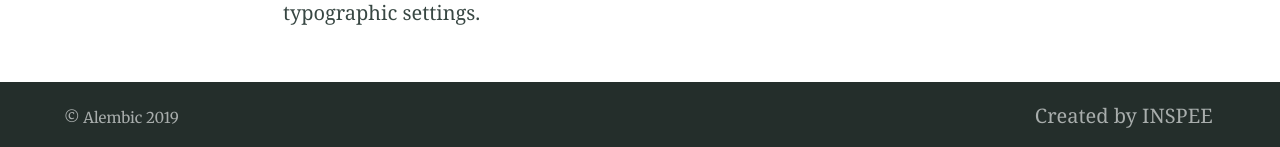
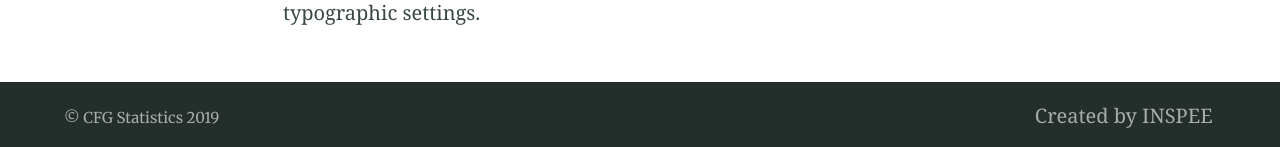
Before and after one commit to inspee-hisr/cfg_analysis_web, a Jekyll site: the page built from index.md, in a window 1280 px wide and 900 px high, scrolled down 4959 px. Shown: the part 750-897 px from the top of the window. Built offline with Jekyll 4.4.1, drawn with Linux system fonts in a browser that asks for light colours; our own code applies the rules of GitHub Pages for plain Markdown files.

Commit message:
CFG logos url

```diff
--- a/_config.yml
+++ b/_config.yml
@@ -82,13 +82,13 @@
 # 7. Site settings
 encoding: utf-8 # Make sure the encoding is right
 lang: en-GB # Set the site language
-title: "Alembic" # Site name or title, also used in jekyll-seo-tag
+title: "CFG Statistics" # Site name or title, also used in jekyll-seo-tag
 logo: "CFG_statistics/assets/logos/logo.svg" # Site logo, also used in jekyll-seo-tag
 description: "Alembic is a starting point for Jekyll projects. Rather than starting from scratch, this boilerplate is designed to get the ball rolling immediately" # Site description and default description, also used in jekyll-seo-tag
 url: "https://inspee-hisr.github.io/CFG_statistics/" # Site url, also used in jekyll-seo-tag
 baseurl: ""
 repo: "https://github.com/inspee-hisr/CFG_statistics"
-email: "me@daviddarnes.com"
+email: "s.paragamian@gmail.com"
 # disqus: "alembic-1" # Blog post comments, uncomment the option and set the site ID from your Disqus account
 # google_analytics: ''
 # google_analytics_anonymize_ip: ''
@@ -123,7 +123,7 @@
 
 navigation_footer:
 - title: Created by INSPEE
-  url: https://darn.es
+  url: https://www.inspee.gr
 
 social_links: # Appears in sidebar. Set the urls then uncomment and comment out as desired
   Twitter: https://twitter.com/DavidDarnes
```
